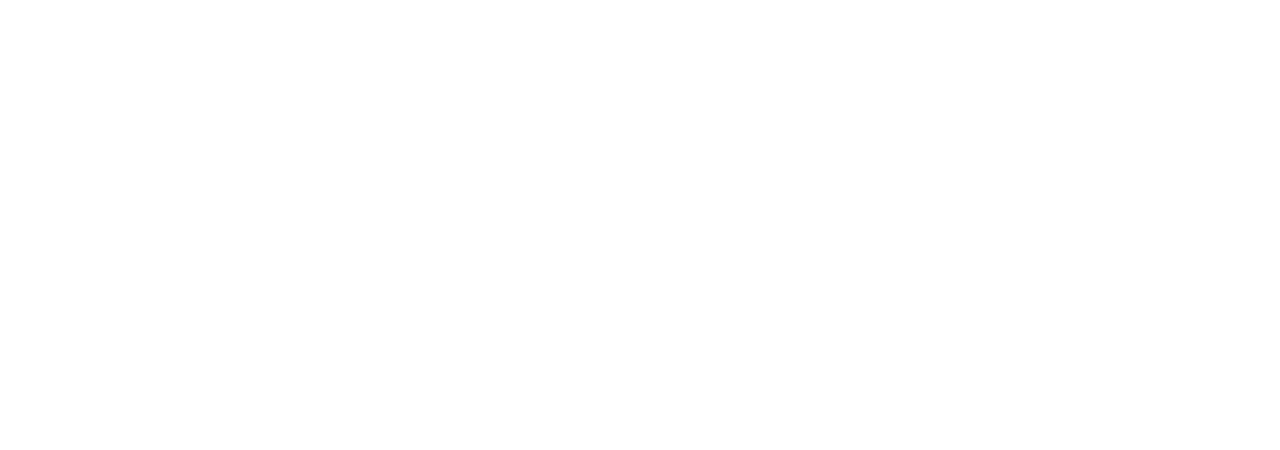
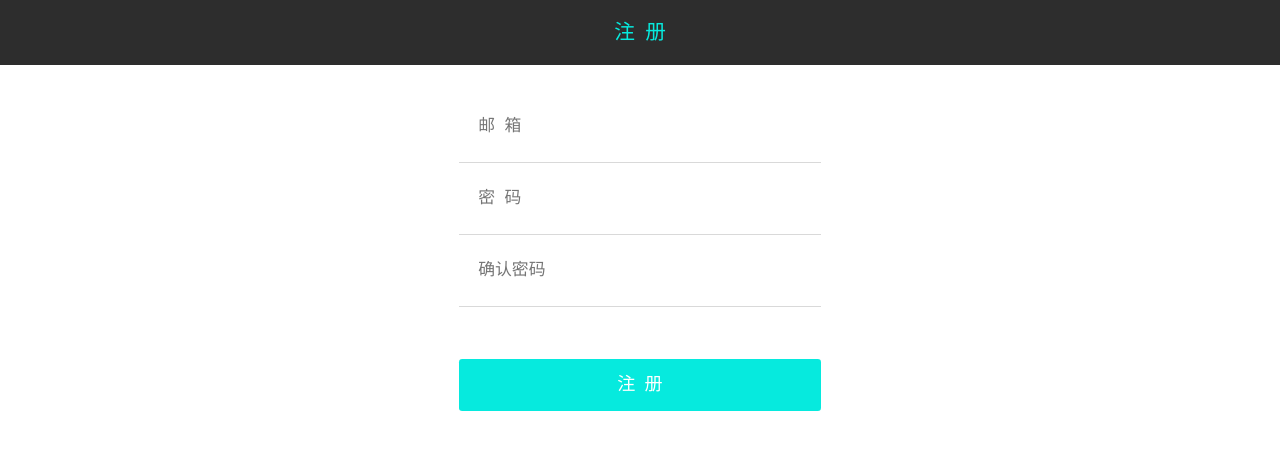
Before and after one commit to geneking/node-app, a website: page client/views/register/register.html in a window 1280 px wide. Drawn offline with Linux system fonts and the light colour scheme.

Commit message:
添加注册页面UI

```diff
--- a/client/static/js/register/register.js
+++ b/client/static/js/register/register.js
@@ -0,0 +1,4 @@
+require('../../less/register/register.less');
+
+//适配
+MT.p2m(640);
--- a/client/static/less/login/login.less
+++ b/client/static/less/login/login.less
@@ -7,12 +7,12 @@ body{background-color: #f6f6f6;}
   width: 6.4rem;
   height: 4.2rem;
   margin-bottom: .3rem;
-  background: url(/client/static/images/login-head.jpg) no-repeat;
+  background: url(/client/static/images/head-cover.jpg) no-repeat;
   background-size: 100%;
 }
 
 form{
-  width: 4.6rem;
+  width: 5.6rem;
   margin: 0 auto;
 }
 .input-wrap{
@@ -30,7 +30,7 @@ form{
   input{
     float: right;
     height: .85rem;
-    width: 3.7rem;
+    width: 4.7rem;
     padding-left: .3rem;
     border: none;
     font-size: .32rem;
@@ -40,26 +40,24 @@ form{
 }
 
 .login{
-  width: 4.6rem;
+  width: 5.6rem;
   height: .8rem;
   margin: .8rem auto;
   line-height: .8rem;
   text-align: center;
   color: #fff;
   font-size: .28rem;
-  background-color: #1ab2e8;
+  background-color: #06eade;
   border-radius: .05rem;
 }
 
 .footer{
-  width: 4.6rem;
+  width: 5.6rem;
   margin: 1.5rem auto .5rem auto;
   a{
     float: left;
-    display: inline-block;
-    width: 2.3rem;
     color: #a2a2a2;
     text-decoration: none;
   }
-  .register{text-align: right;}
+  .register{float: right;}
 }
--- /dev/null
+++ b/client/static/less/register/register.less
@@ -0,0 +1,35 @@
+.tab{
+  width: 100%;
+  height: 1rem;
+  line-height: 1rem;
+  text-align: center;
+  font-size: .32rem;
+  color: #06eade;
+  background-color: #2d2d2d;
+}
+
+section{
+  width: 5.6rem;
+  margin: .4rem auto 0 auto;
+  input{
+    width: 5rem;
+    height: .5rem;
+    padding: .3rem;
+    font-size: .26rem;
+    outline: none;
+    border: none;
+    border-bottom: .02rem solid #d9d9d9;
+  }
+}
+
+.button{
+  width: 5.6rem;
+  height: .8rem;
+  margin: .8rem auto;
+  line-height: .8rem;
+  text-align: center;
+  color: #fff;
+  font-size: .28rem;
+  background-color: #06eade;
+  border-radius: .05rem;
+}
--- a/client/views/register/register.html
+++ b/client/views/register/register.html
@@ -1,10 +1,22 @@
 <!DOCTYPE html>
 <html>
 <head>
-	<meta charset="UTF-8">
-	<title>注册</title>
+	<meta charset="utf-8">
+	<meta content="width=device-width,initial-scale=1.0,maximum-scale=1.0,user-scalable=no" name="viewport">
+	<title></title>
+	<link rel="stylesheet" href="/client/static/libs/h5-base.css">
+	<script type="text/javascript" src="/client/static/libs/h5-base.js"></script>
 </head>
 <body>
+	<div class="tab">注&nbsp;&nbsp;册</div>
 
+	<section>
+		<input type="text" placeholder="邮&nbsp;&nbsp;箱">
+		<input type="password" placeholder="密&nbsp;&nbsp;码">
+		<input type="password" placeholder="确认密码">
+	</section>
+
+	<div class="button login">注&nbsp;&nbsp;册</div>
 </body>
+<script type="text/javascript" src="/client/build/register.js"></script>
 </html>
--- a/routes/register/register.js
+++ b/routes/register/register.js
@@ -5,8 +5,5 @@ exports.route = function (app) {
 
   app.get('/register', function (req, res) {
       res.sendFile( page_url.register);
-  })
-  .post('/register', function (req, res) {
   });
-
 };
```
Also changed, not shown: client/views/login/login.html (+2 -2 lines), client/build/login.js, client/build/register.js, client/static/images/head-cover.jpg (added), client/static/images/login-head.jpg (deleted), client/static/less/register/register.css (deleted).
